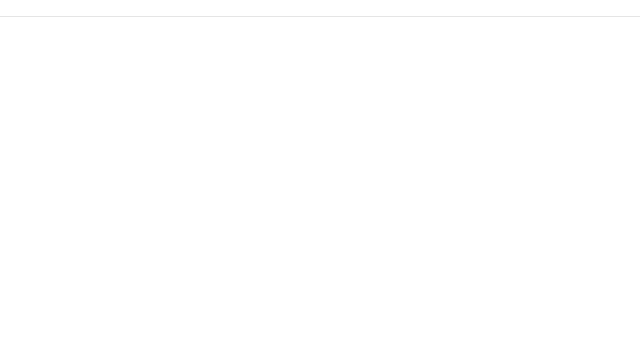
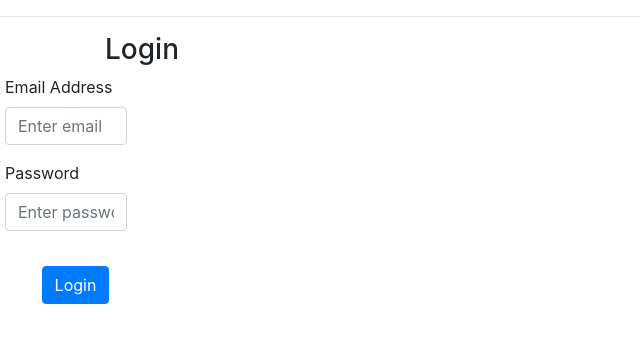
Before and after one commit to AnduG/ProiectIA4, a Flask app: page /auth/login in a window 1280 px wide. Shown: the top 343 px of the page, without its empty margins (0-640 px from the left). Run offline with Flask 3, Linux system fonts and the light colour scheme; some libraries are stand-ins or nearby versions.

Commit message:
add login

```diff
--- a/website/__init__.py
+++ b/website/__init__.py
@@ -1,8 +1,10 @@
 from flask import Flask
 from flask_sqlalchemy import SQLAlchemy
+from flask_login import LoginManager
 from os import path
 
 db = SQLAlchemy()
+login_manager = LoginManager()
 DB_NAME = "database.db"
 
 def create_app():
@@ -16,6 +18,10 @@ def create_app():
     from .views import views
     from .auth import auth
 
+    # Initialize the login manager
+    login_manager.init_app(app)
+    login_manager.login_view = 'auth.login'
+
     app.register_blueprint(views, url_prefix='/')
     app.register_blueprint(auth, url_prefix='/auth/')
 
--- a/website/auth.py
+++ b/website/auth.py
@@ -1,15 +1,45 @@
 from flask import Blueprint, render_template, request, flash, redirect, url_for
+from flask_login import login_user, logout_user, login_required, current_user
 from website.string_support import *
 from website.models import User
-from . import db
+from . import db, login_manager
+
 auth = Blueprint('auth', __name__)
+
+@login_manager.user_loader
+def load_user(user_id):
+    return User.query.get(int(user_id))
 
 @auth.route('/login', methods=['GET','POST'])
 def login():
+    if request.method == 'POST':
+        login_data = request.form
+        for field, value in login_data.items():
+            if not value:
+                flash('Please fill all fields before submitting.', category='err')
+                return render_template('login.html')
+
+        email = login_data.get('email')
+        password = login_data.get('password')
+
+        user = User.query.filter_by(email=email).first()
+
+        # TODO: Uncomment this and delete next line
+        #if user and hash_string(password) == user.hashed_password:
+        if user and password == user.hashed_password:
+            # Login successful
+            login_user(user)
+            flash('Login successful!', category='success')
+            return redirect(url_for('views.homepage'))
+        else:
+            # Login failed
+            flash('Invalid email or password. Please try again.', category='err')
+
     return render_template('login.html')
 
 @auth.route('/logout')
 def logout():
+    logout_user()
     return render_template('logout.html')
 
 @auth.route('/sign-up', methods=['GET','POST'])
--- a/website/templates/login.html
+++ b/website/templates/login.html
@@ -1 +1,34 @@
 {% extends 'base.html' %}
+{% block content %}
+<form method="POST">
+    <h3 align="center">Login</h3>
+
+    <div class="row">
+        <div class="col-md-6">
+            <div class="form-group">
+                <label for="email">Email Address</label>
+                <input
+                    type="email"
+                    class="form-control"
+                    id="email"
+                    name="email"
+                    placeholder="Enter email"
+                />
+            </div>
+
+            <div class="form-group">
+                <label for="password">Password</label>
+                <input
+                    type="password"
+                    class="form-control"
+                    id="password"
+                    name="password"
+                    placeholder="Enter password"
+                />
+            </div>
+
+            <button type="submit" class="btn btn-primary" style="margin-top: 16%; margin-left: 30%;">Login</button>
+        </div>
+    </div>
+</form>
+{% endblock %}
```
